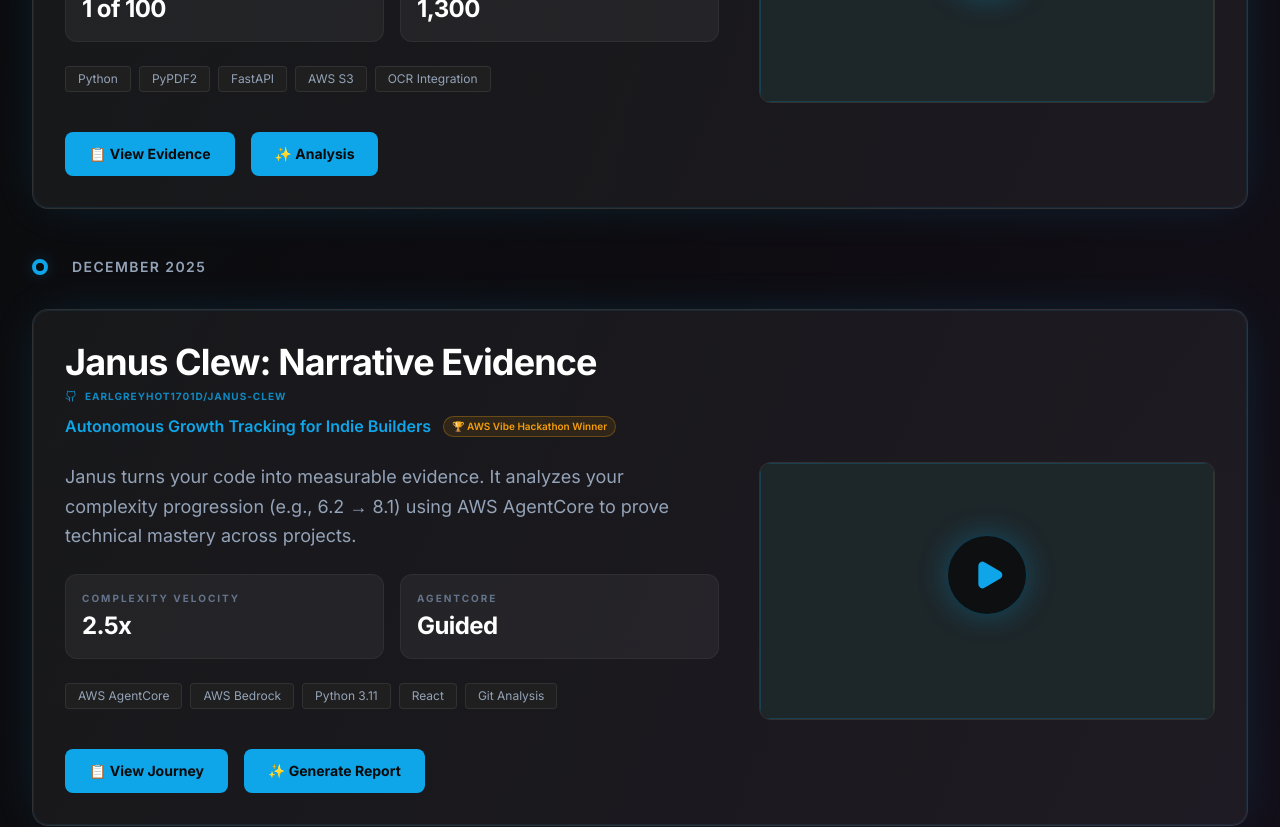
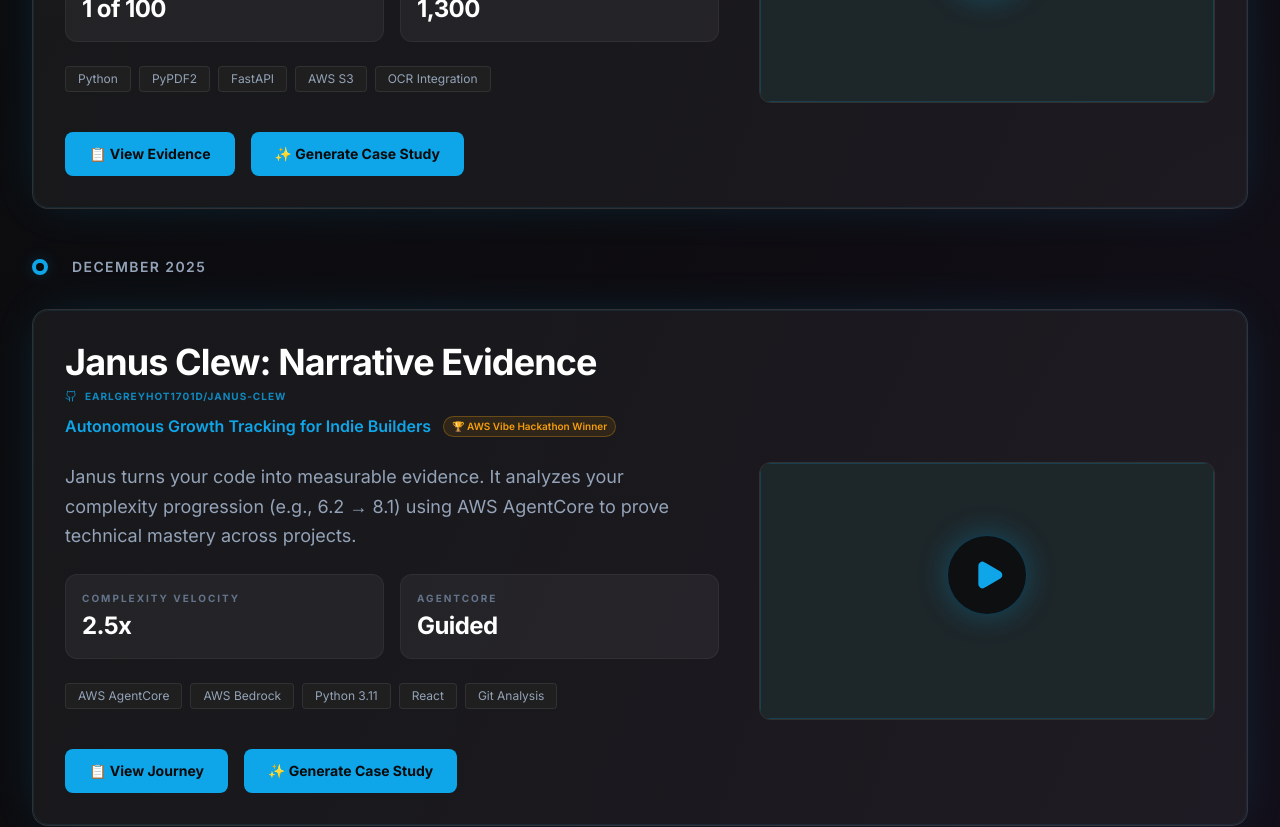
Before and after one commit to earlgreyhot1701D/beyondthedocket, a React (Vite) app: page / in a window 1280 px wide. Shown: the part 2660-3487 px from the top of the page. Built offline with nearby package versions, Linux system fonts and the light colour scheme; no server answers.

Commit message:
Polish: Unify all CTA buttons to 'Generate Case Study'

```diff
--- a/src/data/timeline.ts
+++ b/src/data/timeline.ts
@@ -51,7 +51,7 @@
         githubUrl: 'https://github.com/earlgreyhot1701D/ccc-ai-pdf-project',
         cta: [
             { label: '📋 View Evidence', action: 'openDetailsModal' },
-            { label: '✨ Analysis', action: 'openGeneratorModal' }
+            { label: '✨ Generate Case Study', action: 'openGeneratorModal' }
         ],
         fullCaseStudy: `
 # Cal Poly DxHub: Automated PDF Extraction
@@ -82,7 +82,7 @@
         githubUrl: 'https://github.com/earlgreyhot1701D/janus-clew',
         cta: [
             { label: '📋 View Journey', action: 'openDetailsModal' },
-            { label: '✨ Generate Report', action: 'openGeneratorModal' }
+            { label: '✨ Generate Case Study', action: 'openGeneratorModal' }
         ],
         fullCaseStudy: `
 # Janus Clew: Evidence-backed growth tracking for indie builders
@@ -118,7 +118,7 @@
         githubUrl: 'https://github.com/earlgreyhot1701D/Athena-Clew',
         cta: [
             { label: '📋 View Suite', action: 'openDetailsModal' },
-            { label: '✨ Debug Analysis', action: 'openGeneratorModal' }
+            { label: '✨ Generate Case Study', action: 'openGeneratorModal' }
         ],
         fullCaseStudy: `
 # Athena Clew Platform: The Unified Developer Ecosystem
```
